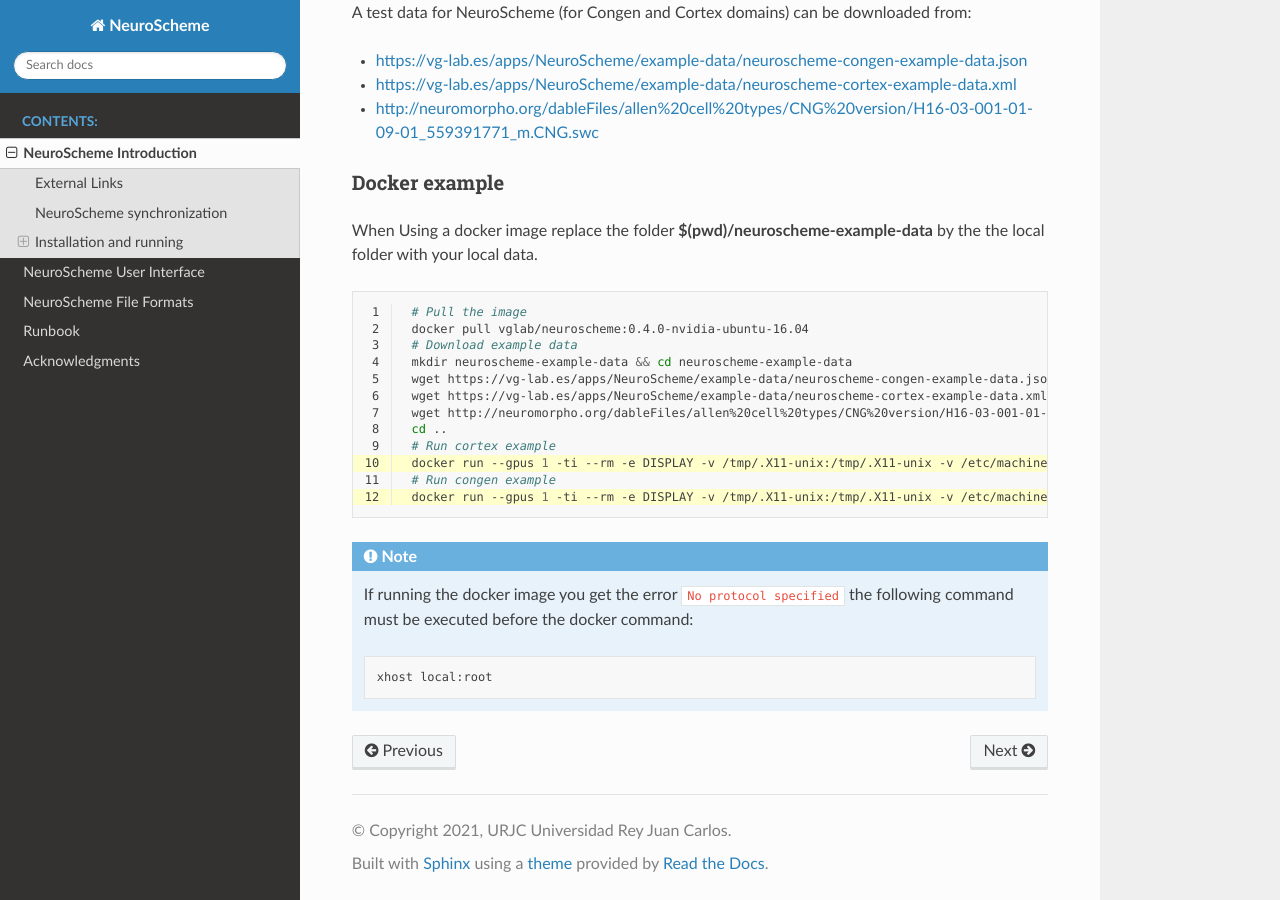
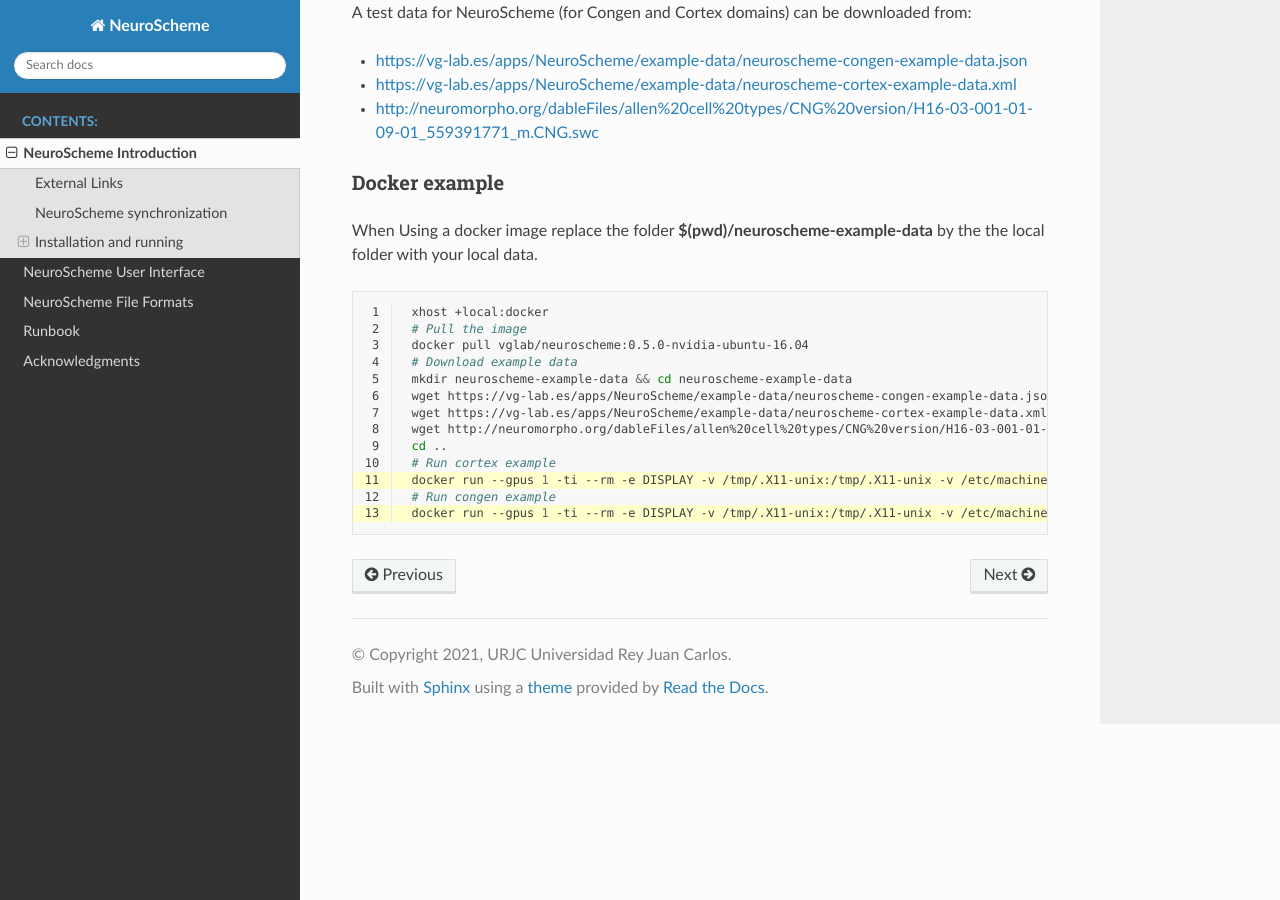
Before and after one commit to vg-lab/NeuroSchemeDocs, a Sphinx documentation site: the page built from source/01-Introduction.rst, in a window 1280 px wide and 900 px high, scrolled down 1877 px. Built offline with Sphinx 7.4.7 and the Read the Docs theme 2.0.0, drawn with Linux system fonts in a browser that asks for light colours.

Commit message:
Updated docker image.

```diff
--- a/source/01-Introduction.rst
+++ b/source/01-Introduction.rst
@@ -104,10 +104,11 @@ When Using a docker image replace the folder **$(pwd)/neuroscheme-example-data**
 
 .. code-block:: bash
   :linenos:
-  :emphasize-lines: 10,12
+  :emphasize-lines: 11,13
 
+   xhost +local:docker
    # Pull the image
-   docker pull vglab/neuroscheme:0.4.0-nvidia-ubuntu-16.04
+   docker pull vglab/neuroscheme:0.5.0-nvidia-ubuntu-16.04
    # Download example data
    mkdir neuroscheme-example-data && cd neuroscheme-example-data
    wget https://vg-lab.es/apps/NeuroScheme/example-data/neuroscheme-congen-example-data.json
@@ -115,13 +116,6 @@ When Using a docker image replace the folder **$(pwd)/neuroscheme-example-data**
    wget http://neuromorpho.org/dableFiles/allen%20cell%20types/CNG%20version/H16-03-001-01-09-01_559391771_m.CNG.swc
    cd ..
    # Run cortex example
-   docker run --gpus 1 -ti --rm -e DISPLAY -v /tmp/.X11-unix:/tmp/.X11-unix -v /etc/machine-id:/etc/machine-id -v $(pwd)/neuroscheme-example-data:/data  --privileged vglab/neuroscheme:0.4.0-nvidia-ubuntu-16.04 /usr/bin/NeuroScheme -d cortex -xml /data/neuroscheme-cortex-example-data.xml
+   docker run --gpus 1 -ti --rm -e DISPLAY -v /tmp/.X11-unix:/tmp/.X11-unix -v /etc/machine-id:/etc/machine-id -v $(pwd)/neuroscheme-example-data:/data  --privileged vglab/neuroscheme:0.5.0-nvidia-ubuntu-16.04 /usr/bin/NeuroScheme -d cortex -xml /data/neuroscheme-cortex-example-data.xml
    # Run congen example
-   docker run --gpus 1 -ti --rm -e DISPLAY -v /tmp/.X11-unix:/tmp/.X11-unix -v /etc/machine-id:/etc/machine-id -v $(pwd)/neuroscheme-example-data:/data  --privileged vglab/neuroscheme:0.4.0-nvidia-ubuntu-16.04 /usr/bin/NeuroScheme -d congen --json /data/neuroscheme-congen-example-data.json
-
-.. note::
-   If running the docker image you get the error  ``No protocol specified``  the following command must be executed before the docker command:
-
-   .. code-block:: bash
-
-      xhost local:root
+   docker run --gpus 1 -ti --rm -e DISPLAY -v /tmp/.X11-unix:/tmp/.X11-unix -v /etc/machine-id:/etc/machine-id -v $(pwd)/neuroscheme-example-data:/data  --privileged vglab/neuroscheme:0.5.0-nvidia-ubuntu-16.04 /usr/bin/NeuroScheme -d congen --json /data/neuroscheme-congen-example-data.json
```
